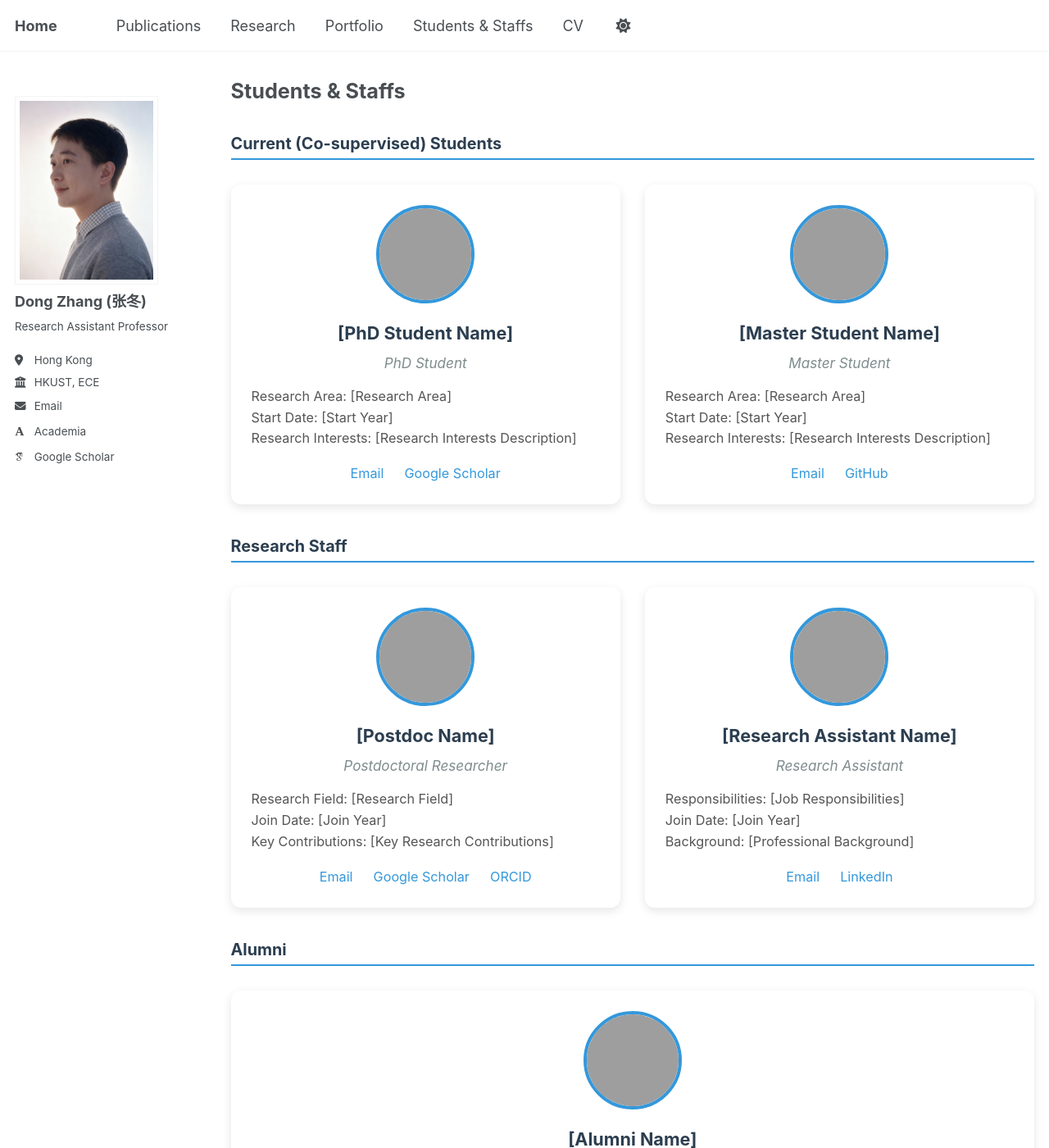
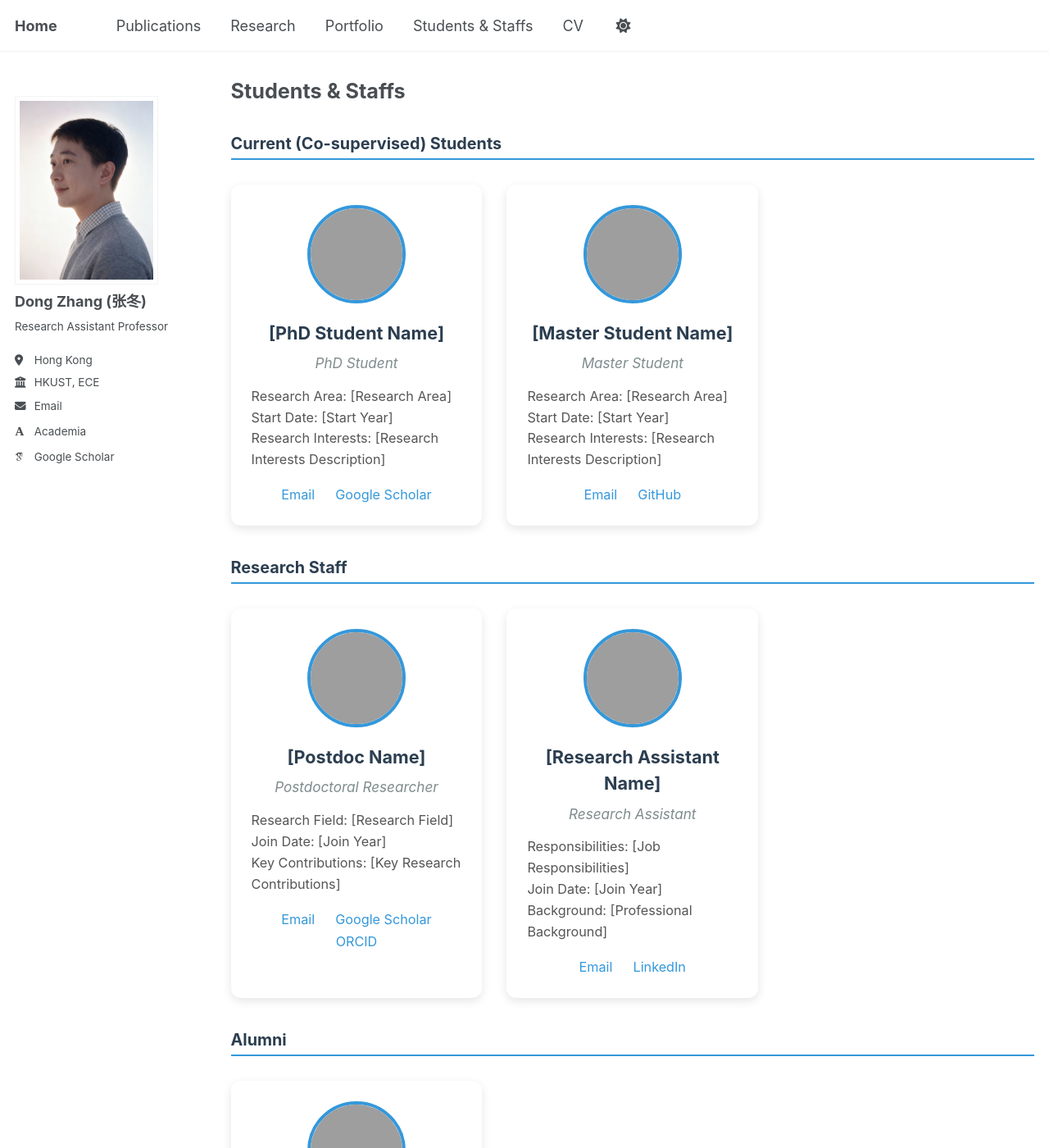
Before and after one commit to dongzhang89/dongzhang89.github.io, a Jekyll site: the page built from _pages/students-staffs.html, in a window 1280 px wide and 1400 px high. Shown: the whole window at 82% size. Built offline with Jekyll 4.4.1, drawn with Linux system fonts in a browser that asks for light colours; some web fonts are replaced; a script that is not in the unit is left out.

Commit message:
Update students-staffs.html

```diff
--- a/_pages/students-staffs.html
+++ b/_pages/students-staffs.html
@@ -35,7 +35,7 @@ author_profile: true
 /* 人员卡片布局 */
 .people-gallery {
   display: grid;
-  grid-template-columns: repeat(auto-fit, minmax(300px, 1fr));
+  grid-template-columns: repeat(3, 1fr);
   gap: 30px;
   margin-bottom: 40px;
 }
@@ -116,6 +116,13 @@ author_profile: true
 }
 
 /* 响应式设计 */
+@media (max-width: 1200px) {
+  .people-gallery {
+    grid-template-columns: repeat(2, 1fr);
+    gap: 25px;
+  }
+}
+
 @media (max-width: 768px) {
   .people-gallery {
     grid-template-columns: 1fr;
```
